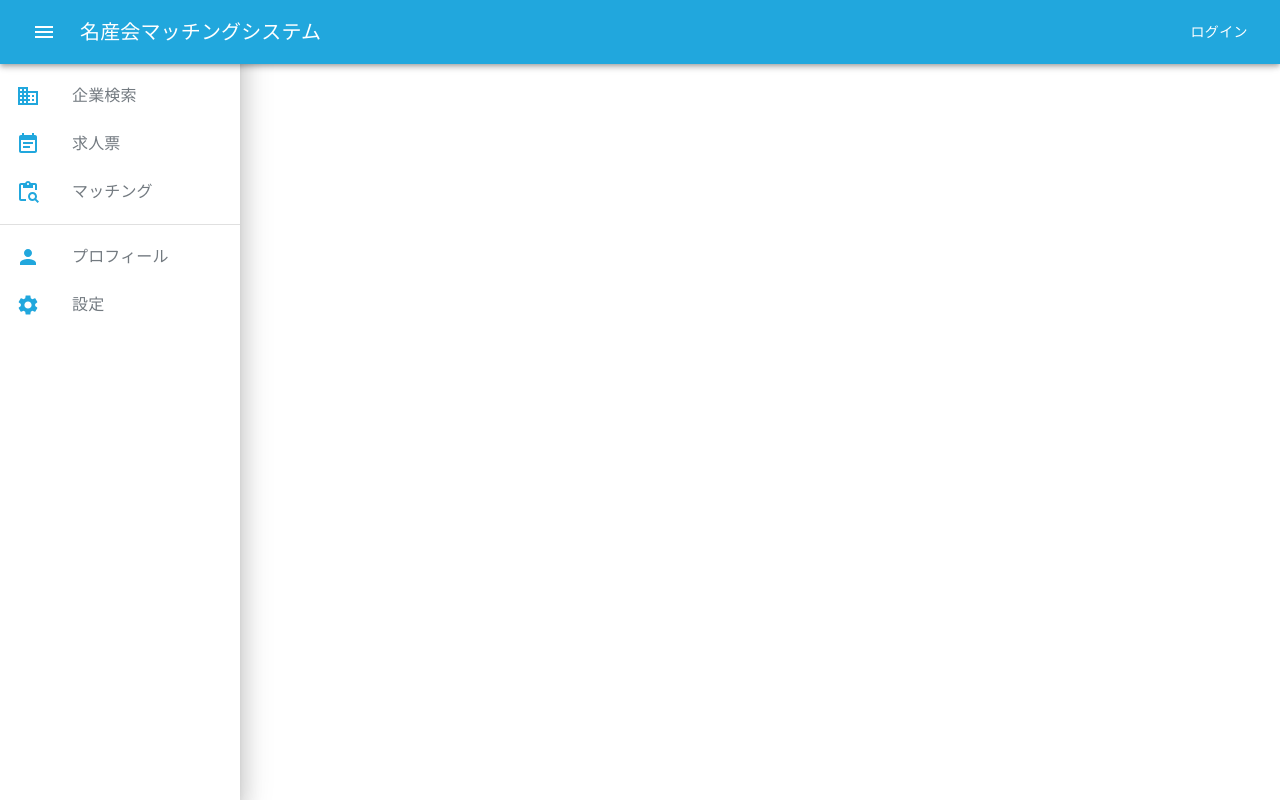
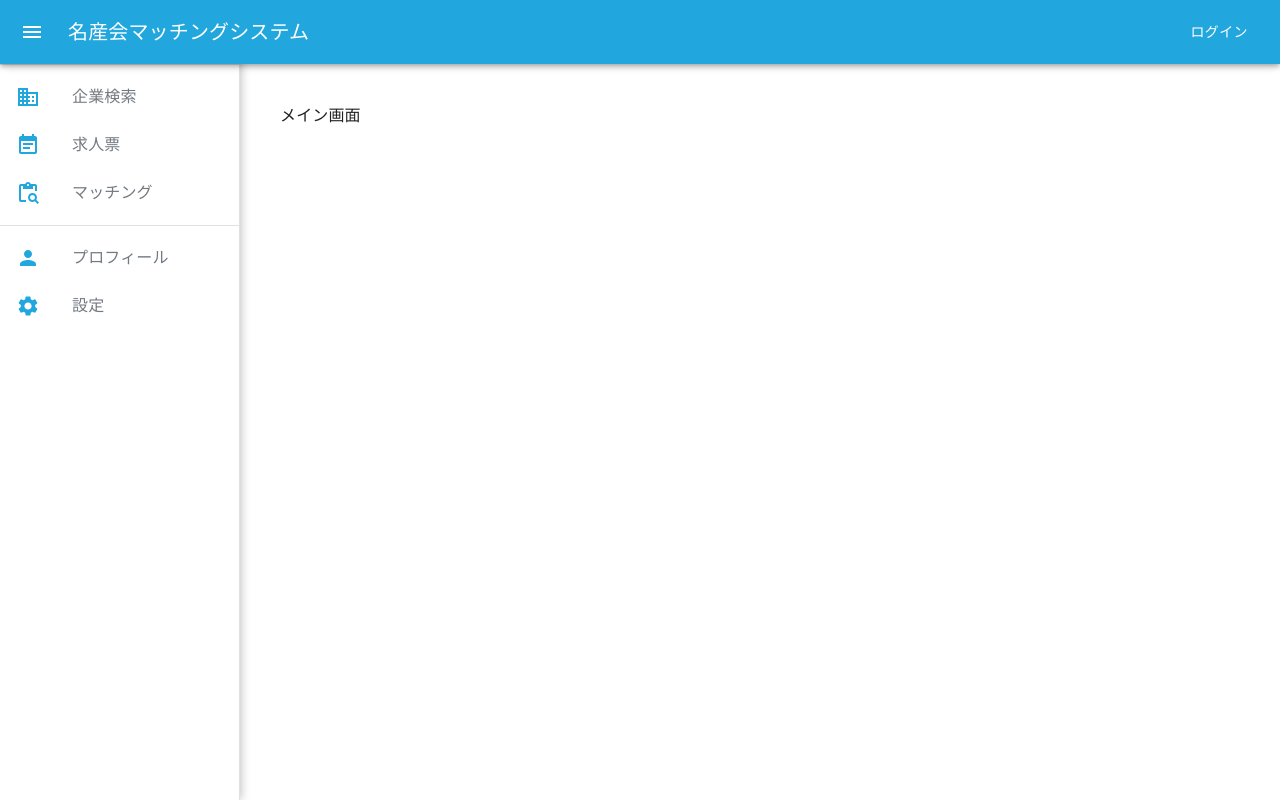
Before and after one commit to hayatosuzuki3228/CVAISotuken, a React (Vite) app: page / in a window 1280 px wide. Both pictures are taken after a click on the button "open drawer". Built offline with nearby package versions, Linux system fonts and the light colour scheme.

Commit message:
見た目だけつくりました

```diff
--- a/src/Page/Conditions.jsx
+++ b/src/Page/Conditions.jsx
@@ -1,3 +1,4 @@
+import React from "react";
 import { useState } from "react";
 import { styled, createTheme, ThemeProvider } from "@mui/material/styles";
 import Box from "@mui/material/Box";
@@ -23,6 +24,7 @@ import EventNoteIcon from "@mui/icons-material/EventNote";
 import ContentPasteSearchIcon from "@mui/icons-material/ContentPasteSearch";
 import SettingsIcon from "@mui/icons-material/Settings";
 import PersonIcon from "@mui/icons-material/Person";
+import HomeIcon from "@mui/icons-material/Home";
 import ListSubheader from "@mui/material/ListSubheader";
 import { useNavigate } from "react-router-dom";
 import { gray, primarycolor } from "../const/color";
@@ -76,6 +78,22 @@ const DrawerHeader = styled("div")(({ theme }) => ({
   justifyContent: "flex-end",
 }));
 
+const menuItems = [
+  { text: "ホーム", icon: <HomeIcon />, link: "/", isNavigate: true },
+  {
+    text: "企業検索",
+    icon: <BusinessIcon />,
+    link: "https://www.meisankai.net/student/company/",
+  },
+  {
+    text: "求人票",
+    icon: <EventNoteIcon />,
+    link: "https://www.meisankai.net/student",
+  },
+  { text: "プロフィール", icon: <PersonIcon />, link: null },
+  { text: "設定", icon: <SettingsIcon />, link: "/Setting", isNavigate: true },
+];
+
 export function Conditions() {
   const navigate = useNavigate();
   const [open, setOpen] = useState(false);
@@ -84,8 +102,41 @@ export function Conditions() {
     setOpen(!open);
   };
 
+  const handleItemClick = (link, isNavigate) => {
+    if (isNavigate) {
+      navigate(link);
+    } else if (link) {
+      window.location.href = link;
+    }
+  };
+
   const theme = createTheme({
     components: {
+      MuiButton: {
+        styleOverrides: {
+          root: {
+            backgroundColor: primarycolor,
+            "&:hover": {
+              backgroundColor: primarycolor,
+            },
+          },
+        },
+      },
+      MuiTextField: {
+        styleOverrides: {
+          root: {
+            "& .MuiOutlinedInput-root": {
+              "& fieldset": {
+                borderColor: gray,
+              },
+
+              "&.Mui-focused fieldset": {
+                borderColor: primarycolor,
+              },
+            },
+          },
+        },
+      },
       MuiListItemIcon: {
         styleOverrides: {
           root: {
@@ -183,14 +234,23 @@ export function Conditions() {
           <DrawerHeader />
           <Divider />
           <List>
-            <ListItem disablePadding>
-              <ListItemButton onClick={() => (window.location.href = "https")}>
-                <ListItemIcon>
-                  <BusinessIcon />
-                </ListItemIcon>
-                <ListItemText primary="企業検索" />
-              </ListItemButton>
-            </ListItem>
+            {menuItems.map((item, index) => (
+              <React.Fragment key={index}>
+                <ListItem disablePadding>
+                  <ListItemButton
+                    onClick={() => handleItemClick(item.link, item.isNavigate)}
+                  >
+                    <ListItemIcon>{item.icon}</ListItemIcon>
+                    <ListItemText primary={item.text} />
+                  </ListItemButton>
+                </ListItem>
+                {index === 2 && (
+                  <Box my={1}>
+                    <Divider />
+                  </Box>
+                )}
+              </React.Fragment>
+            ))}
           </List>
         </Drawer>
         <Main open={open}>
--- a/src/Page/toppage.jsx
+++ b/src/Page/toppage.jsx
@@ -1,23 +1,21 @@
+import React from "react";
 import { useState } from "react";
-import {
-  AppBar,
-  Box,
-  Button,
-  CssBaseline,
-  Drawer,
-  Divider,
-  IconButton,
-  List,
-  ListItem,
-  ListItemIcon,
-  ListItemButton,
-  ListItemText,
-  Toolbar,
-  Typography,
-  createTheme,
-  ThemeProvider,
-} from "@mui/material";
+import { styled, createTheme, ThemeProvider } from "@mui/material/styles";
+import Box from "@mui/material/Box";
+import Button from "@mui/material/Button";
+import Drawer from "@mui/material/Drawer";
+import CssBaseline from "@mui/material/CssBaseline";
+import MuiAppBar from "@mui/material/AppBar";
+import Toolbar from "@mui/material/Toolbar";
+import List from "@mui/material/List";
+import Typography from "@mui/material/Typography";
+import Divider from "@mui/material/Divider";
+import IconButton from "@mui/material/IconButton";
 import MenuIcon from "@mui/icons-material/Menu";
+import ListItem from "@mui/material/ListItem";
+import ListItemButton from "@mui/material/ListItemButton";
+import ListItemIcon from "@mui/material/ListItemIcon";
+import ListItemText from "@mui/material/ListItemText";
 import BusinessIcon from "@mui/icons-material/Business";
 import EventNoteIcon from "@mui/icons-material/EventNote";
 import ContentPasteSearchIcon from "@mui/icons-material/ContentPasteSearch";
@@ -26,17 +24,90 @@ import PersonIcon from "@mui/icons-material/Person";
 import { useNavigate } from "react-router-dom";
 import { gray, primarycolor } from "../const/color";
 import "normalize.css";
+const drawerWidth = 240;
 
-const drawerWidth = 240;
+const Main = styled("main", { shouldForwardProp: (prop) => prop !== "open" })(
+  ({ theme, open }) => ({
+    flexGrow: 1,
+    padding: theme.spacing(3),
+    transition: theme.transitions.create("margin", {
+      easing: theme.transitions.easing.sharp,
+      duration: theme.transitions.duration.leavingScreen,
+    }),
+    marginLeft: `-${drawerWidth}px`,
+    ...(open && {
+      transition: theme.transitions.create("margin", {
+        easing: theme.transitions.easing.easeOut,
+        duration: theme.transitions.duration.enteringScreen,
+      }),
+      marginLeft: 0,
+    }),
+  })
+);
+
+const AppBar = styled(MuiAppBar, {
+  shouldForwardProp: (prop) => prop !== "open",
+})(({ theme, open }) => ({
+  transition: theme.transitions.create(["margin", "width"], {
+    easing: theme.transitions.easing.sharp,
+    duration: theme.transitions.duration.leavingScreen,
+  }),
+  zIndex: open ? 100 : 1,
+  ...(open && {
+    width: `100%`,
+    marginLeft: `${drawerWidth}px`,
+    transition: theme.transitions.create(["margin", "width"], {
+      easing: theme.transitions.easing.easeOut,
+      duration: theme.transitions.duration.enteringScreen,
+    }),
+  }),
+}));
+
+const DrawerHeader = styled("div")(({ theme }) => ({
+  display: "flex",
+  alignItems: "center",
+  padding: theme.spacing(0, 1),
+  ...theme.mixins.toolbar,
+  justifyContent: "flex-end",
+}));
+
+const menuItems = [
+  {
+    text: "企業検索",
+    icon: <BusinessIcon />,
+    link: "https://www.meisankai.net/student/company/",
+  },
+  {
+    text: "求人票",
+    icon: <EventNoteIcon />,
+    link: "https://www.meisankai.net/student",
+  },
+  {
+    text: "マッチング",
+    icon: <ContentPasteSearchIcon />,
+    link: "/Conditions",
+    isNavigate: true,
+  },
+  { text: "プロフィール", icon: <PersonIcon />, link: null },
+  { text: "設定", icon: <SettingsIcon />, link: "/Setting", isNavigate: true },
+];
 
 export function Toppage() {
   const navigate = useNavigate();
-
   const [open, setOpen] = useState(false);
 
   const toggleDrawer = () => {
     setOpen(!open);
   };
+
+  const handleItemClick = (link, isNavigate) => {
+    if (isNavigate) {
+      navigate(link);
+    } else if (link) {
+      window.location.href = link;
+    }
+  };
+
   const theme = createTheme({
     components: {
       MuiListItemIcon: {
@@ -58,10 +129,11 @@ export function Toppage() {
 
   return (
     <ThemeProvider theme={theme}>
-      <Box sx={{ flexGrow: 1 }}>
+      <Box sx={{ display: "flex" }}>
         <CssBaseline />
         <AppBar
           position="fixed"
+          open={open}
           sx={{
             zIndex: (theme) => theme.zIndex.drawer + 1,
             backgroundColor: primarycolor,
@@ -69,10 +141,16 @@ export function Toppage() {
         >
           <Toolbar sx={{ justifyContent: "space-between" }}>
             <Box sx={{ display: "flex", alignItems: "center" }}>
-              <IconButton onClick={toggleDrawer} sx={{ color: "white" }}>
+              <IconButton
+                color="inherit"
+                aria-label="open drawer"
+                onClick={toggleDrawer}
+                edge="start"
+                sx={{ mr: 2 }}
+              >
                 <MenuIcon />
               </IconButton>
-              <Box sx={{ width: "1rem" }} />
+              <Box />
               <Typography variant="h6" noWrap component="div">
                 名産会マッチングシステム
               </Typography>
@@ -83,82 +161,47 @@ export function Toppage() {
           </Toolbar>
         </AppBar>
         <Drawer
-          variant="temporary"
-          open={open}
-          disablePortal
-          ModalProps={{
-            disablePortal: true,
-            BackdropProps: {
-              style: { backgroundColor: "transparent" },
-            },
-          }}
           sx={{
             width: drawerWidth,
             flexShrink: 0,
-            [`& .MuiDrawer-paper`]: {
+            "& .MuiDrawer-paper": {
               width: drawerWidth,
               boxSizing: "border-box",
+              boxShadow: "0px 0px 10px rgba(0,0,0,0.3)",
             },
           }}
+          variant="persistent"
+          anchor="left"
+          open={open}
         >
-          <Toolbar />
-          <Box sx={{ overflow: "auto" }}>
+          <DrawerHeader />
+          <Divider />
           <List>
+            {menuItems.map((item, index) => (
+              <React.Fragment key={index}>
                 <ListItem disablePadding>
                   <ListItemButton
-                  onClick={() =>
-                    (window.location.href =
-                      "https://www.meisankai.net/student/company/")
-                  }
+                    onClick={() => handleItemClick(item.link, item.isNavigate)}
                   >
-                  <ListItemIcon>
-                    <BusinessIcon />
-                  </ListItemIcon>
-                  <ListItemText primary="企業検索" />
+                    <ListItemIcon>{item.icon}</ListItemIcon>
+                    <ListItemText primary={item.text} />
                   </ListItemButton>
                 </ListItem>
-              <ListItem disablePadding>
-                <ListItemButton
-                  onClick={() =>
-                    (window.location.href = "https://www.meisankai.net/student")
-                  }
-                >
-                  <ListItemIcon>
-                    <EventNoteIcon />
-                  </ListItemIcon>
-                  <ListItemText primary="求人票" />
-                </ListItemButton>
-              </ListItem>
-              <ListItem disablePadding>
-                <ListItemButton>
-                  <ListItemIcon>
-                    <ContentPasteSearchIcon />
-                  </ListItemIcon>
-                  <ListItemText primary="マッチング" />
-                </ListItemButton>
-              </ListItem>
+                {index === 2 && (
+                  <Box my={1}>
+                    <Divider />
+                  </Box>
+                )}
+              </React.Fragment>
+            ))}
           </List>
-            <Divider />
+        </Drawer>
+        <Main open={open}>
+          <DrawerHeader />
           <List>
-              <ListItem disablePadding>
-                <ListItemButton>
-                  <ListItemIcon>
-                    <PersonIcon />
-                  </ListItemIcon>
-                  <ListItemText primary="プロフィール" />
-                </ListItemButton>
-              </ListItem>
-              <ListItem disablePadding>
-                <ListItemButton>
-                  <ListItemIcon>
-                    <SettingsIcon />
-                  </ListItemIcon>
-                  <ListItemText primary="設定" />
-                </ListItemButton>
-              </ListItem>
+            <ListItem>メイン画面</ListItem>
           </List>
-          </Box>
-        </Drawer>
+        </Main>
       </Box>
     </ThemeProvider>
   );
```
Lines whose indentation alone changed are shown as unchanged.
